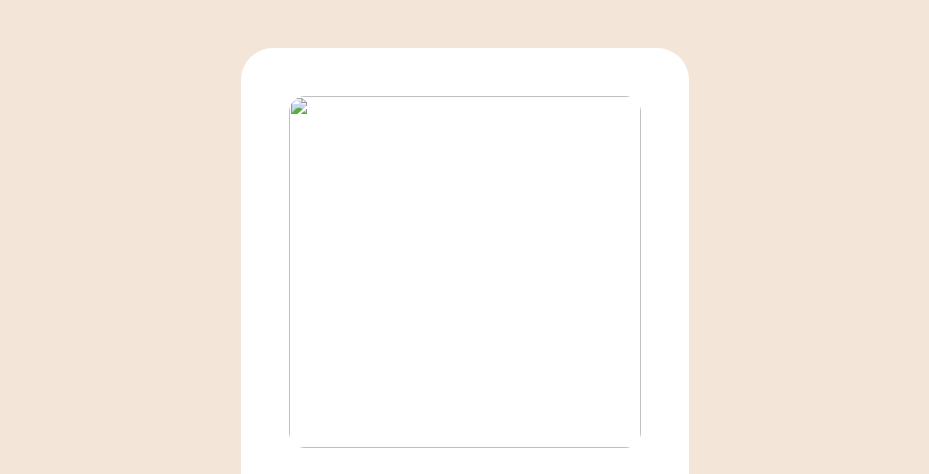
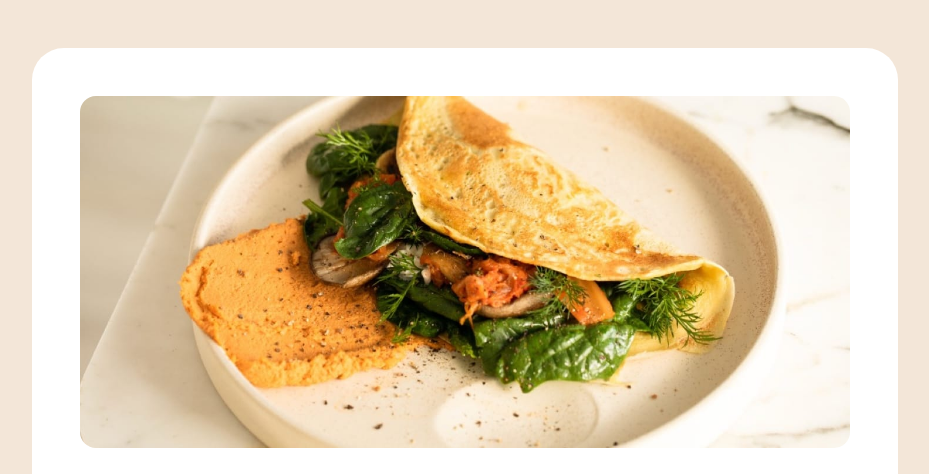
Before and after one commit to franc51/Recipe-page, a plain HTML site: page index.html in a window 1280 px wide. Shown: the top 474 px of the page, without its empty margins (175-1104 px from the left). Drawn offline with Linux system fonts and the light colour scheme; the site is published under a folder, as on GitHub Pages, so addresses that start at the root find nothing.

Commit message:
fixed image bug

```diff
--- a/index.html
+++ b/index.html
@@ -10,7 +10,7 @@
 </head>
 <body>
     <div class="recipe">
-        <img class="recipe__image" src="/files/assets/images/image-omelette.jpeg" alt="">
+        <img class="recipe__image" src="image-omelette.jpeg" alt="">
         <h1 class="recipe__title">Simple Omelette Recipe</h1>
         <p class="recipe__description">An easy and quick dish, perfect for any meal. This classic omelette combines beaten eggs cooked
             to perfection, optionally filled with your choice of cheese, vegetables, or meats.
```
Also changed, not shown: image-omelette.jpeg (renamed from files/assets/images/image-omelette.jpeg).
